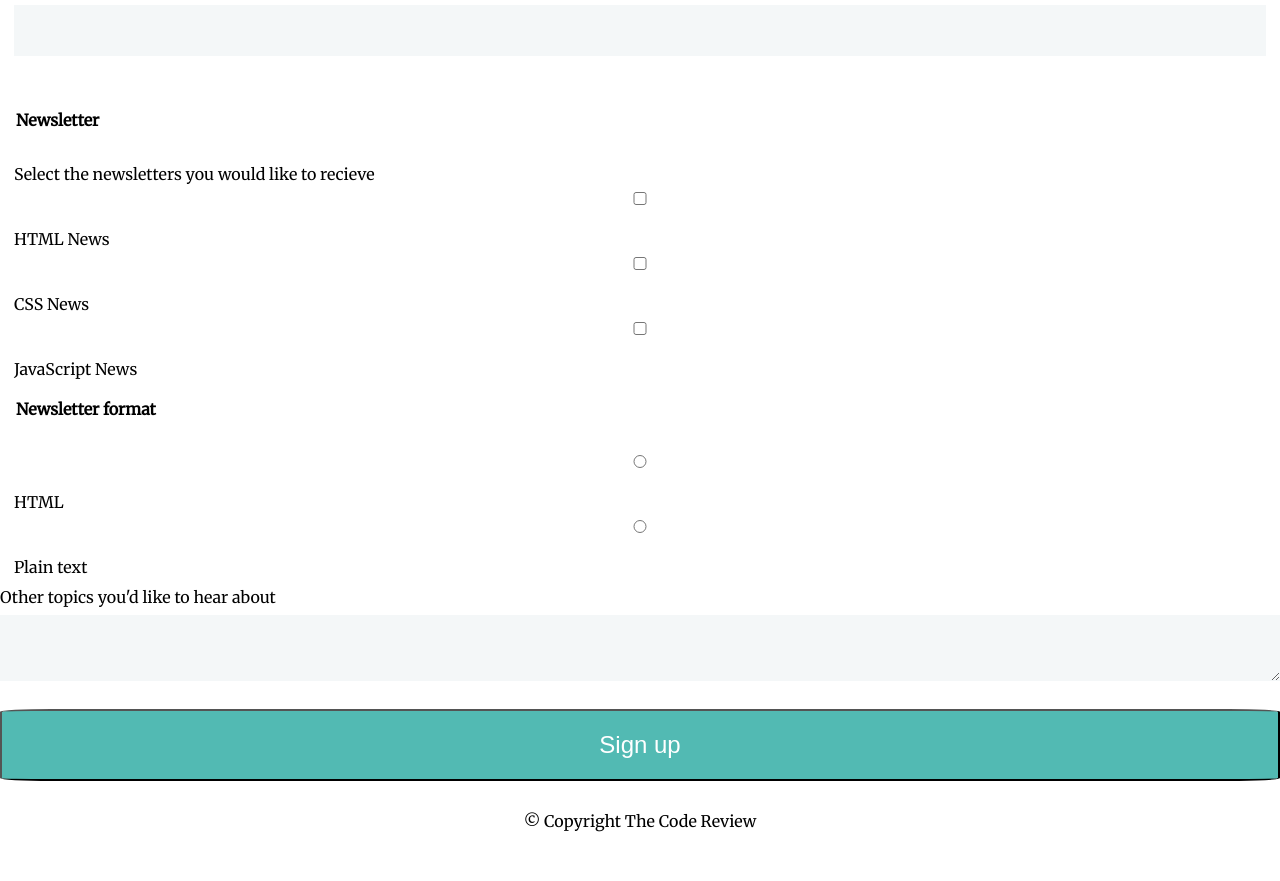
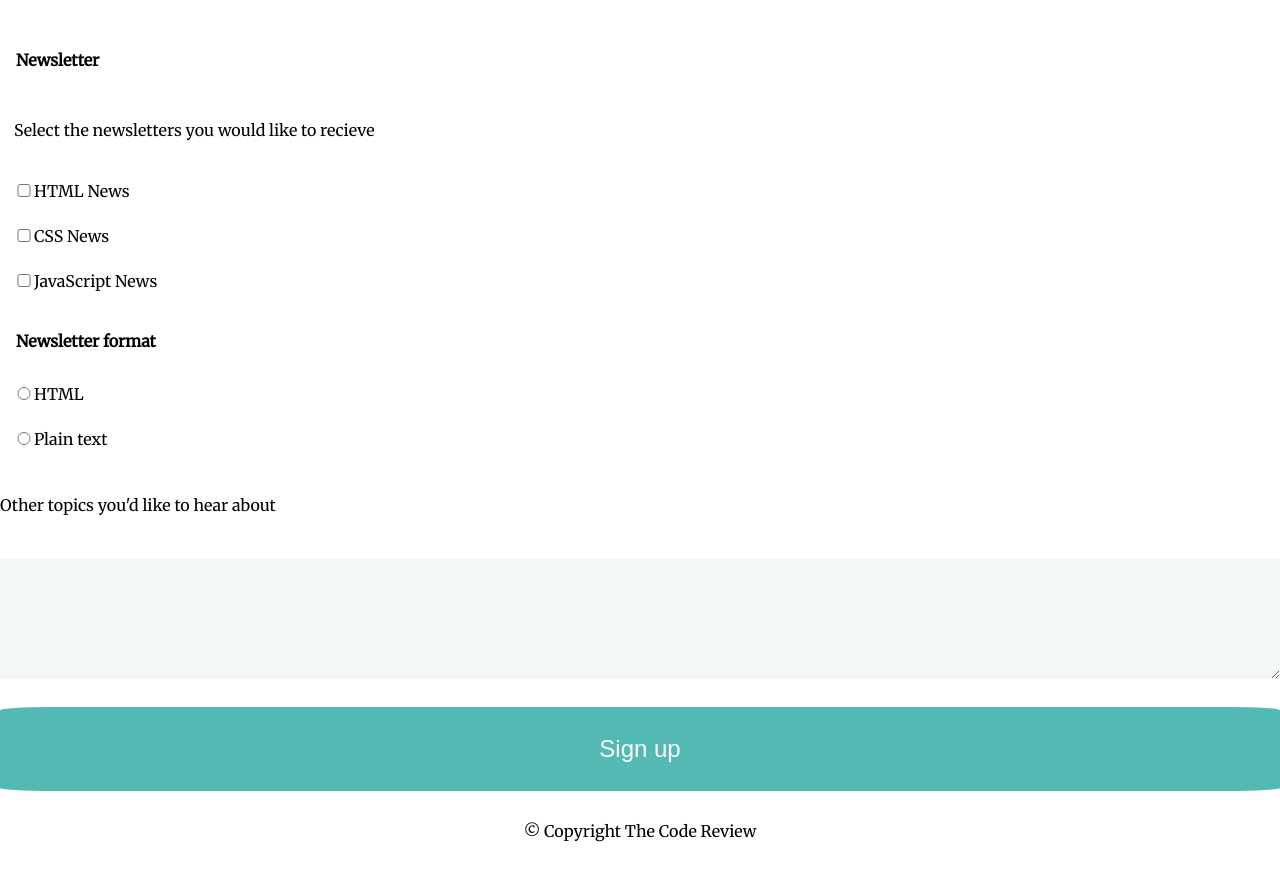
Before and after one commit to daronirl/FEWD-project-3-master, a plain HTML site: page index.html in a window 1280 px wide. Shown: the part 1006-1887 px from the top of the page. Before the commit the page ends 1857 px from the top, so only its background shows below. Drawn offline with Linux system fonts and the light colour scheme.

Commit message:
Finished the mobile layout

```diff
--- a/css/style.css
+++ b/css/style.css
@@ -51,19 +51,53 @@ fieldset {
 
 }
 
+
 input,
 select,
 textarea {
-    width: 100%;
+    width:100%;
     padding: 18px 12px;
     margin: 8px 0 24px;
     background: #f4f7f8;
-    border: none;
+    border:none;
 
 }
 
+
+input:focus,
+textarea:focus {
+    background-color: #52bab3;
+    color: #fff;
+
+}
+
+
 input[placeholder="Required"] {
     text-align: right;
+}
+
+input[id="zipcode"] {
+    display:flex;
+    width:60%;
+
+}
+
+
+
+input[type="checkbox"] {
+    width:20px;
+
+
+}
+
+input[type="radio"] {
+    width:20px;
+
+}
+
+
+textarea {
+   height: 120px;
 }
 
 
@@ -71,13 +105,24 @@ input[placeholder="Required"] {
     width: 100%;
     background-color: #52bab3;
     color: #fff;
-    padding: 20px;
+    padding: 28px;
     border-radius: 4%;
     font-size: 1.5em;
+    border:none;
 }
 
 footer {
     padding-top: 30px;
-    padding-bottom: 20px;
+    padding-bottom: 40px;
     text-align: center;
 }
+
+
+@media (min-width: 768px) {
+    input[type="text"],
+    input[type="email"] {
+
+        width: 50%;
+    }
+
+}
--- a/index.html
+++ b/index.html
@@ -20,6 +20,7 @@
 
   <hr>
   <hr>
+
 
     <form>
 
@@ -51,10 +52,11 @@
             <input id="zipcode" name="user_zip">
         </fieldset>
 
+
         <fieldset>
             <legend><span class="spn">Newsletter</span></legend>
 
-                <label>Select the newsletters you would like to recieve</label>
+                <p>Select the newsletters you would like to recieve</p><br>
                 <input type="checkbox" id="htmlnews" value="htmlnews" name="user_htmlletter"><label>HTML News</label><br>
                 <input type="checkbox" id="cssnews" value="cssnews" name="user_cssletter"><label>CSS News</label><br>
                 <input type="checkbox" id="jsnews" value="jsnews" name="user_jsletter"><label>JavaScript News</label>
@@ -66,7 +68,7 @@
             </fieldset>
 
 
-            <label>Other topics you'd like to hear about</label><br>
+            <p>Other topics you'd like to hear about</p><br>
             <textarea></textarea>
 
 
```
